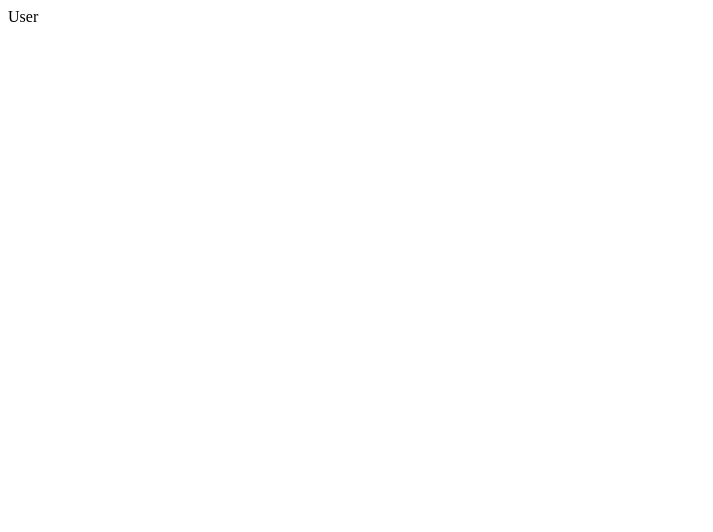
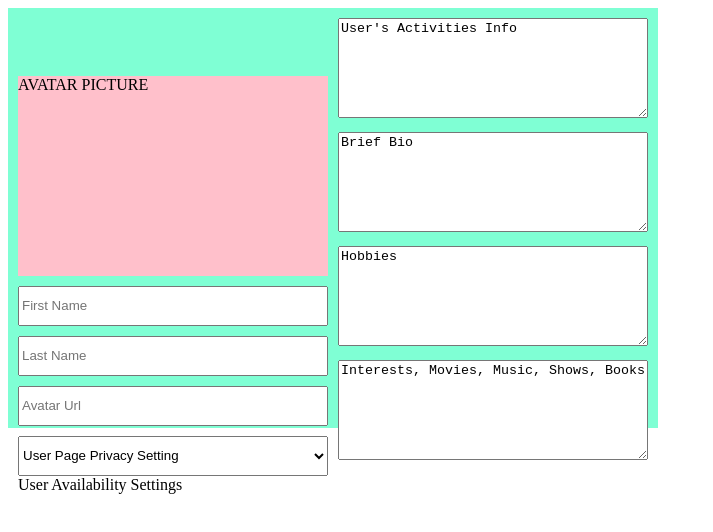
Before and after one commit to JonathanCass/finalproject, a React (Create React App) app in the folder client/: page /User in a window 1280 px wide. Shown: the top 532 px of the page, without its empty margins (0-713 px from the left). Built offline with nearby package versions, Linux system fonts and the light colour scheme.

Commit message:
User Page in progress

```diff
--- a/client/src/components/User.js
+++ b/client/src/components/User.js
@@ -1,15 +1,114 @@
 import React from 'react'
 
+const styles ={
+  top:{
+    width: 650,
+    height: 420,
+    padding: 10,
+    background: 'aquamarine'
+  },
+  topRight:{
+    width: 310,
+    display: 'inline-block',
+    marginLeft: 10
+  },
+  topLeft:{
+    marginTop: '-140px',
+    width: 310,
+    display: 'inline-block'
+  },
+  avatar:{
+    width: 310,
+    height: 200,
+    background: 'pink'
+  },
+  firstName:{
+    marginTop: 10,
+    width: 310,
+    height: 40
+  },
+  lastName:{
+    marginTop: 10,
+    width: 310,
+    height: 40
+  },
+  avatarUrl:{
+    marginTop: 10,
+    width: 310,
+    height: 40
+  },
+  privacy:{
+    marginTop: 10,
+    width: 310,
+    height: 40
+  },
+  activities:{
+    width: 310,
+    height: 100,
+  },
+  bio:{
+    marginTop: 10,
+    width: 310,
+    height: 100,
+  },
+  hobbies:{
+    marginTop: 10,
+    width: 310,
+    height: 100,
+  },
+  interests:{
+    marginTop: 10,
+    width: 310,
+    height: 100,
+  },
+  bottom:{
+
+  }
+}
+
 class User extends React.Component {
-//   constructor(props) {
+  constructor() {
+    super()
+    this.state = {
+      avatarUrl:'',firstName:'',lastName:'',privacy:'',bio:'',hobbies:'',interests:'',activities:[]
+    }
+  }
 
-//    super(props)
-//   }
+  handleChange = (e) => {
+    this.setState({
+      [e.target.name]: e.target.value
+    })
+  }
 
   render() {
     return (
       <div>
-        User
+
+        <div style={styles.top}>
+          <div style={styles.topLeft}>
+            <div style={styles.avatar}>AVATAR PICTURE</div>
+            <input type="text" name="firstName" placeholder="First Name" onChange={this.handleChange} style={styles.firstName} value={this.state.firstName}></input>
+            <input type="text" name="lastName" placeholder="Last Name" onChange={this.handleChange} style={styles.lastName} value={this.state.lastName}></input>
+            <input type="text" name="avatarUrl" placeholder="Avatar Url" onChange={this.handleChange} style={styles.firstName} value={this.state.avatarUrl}></input>
+            <select style={styles.privacy}>
+              <option value="">User Page Privacy Setting</option>
+              <option value="private">Private</option>
+              <option value="friends">Friends Only</option>
+              <option value="public">Public</option>
+            </select>
+           </div>
+           <div style={styles.topRight}>
+            <textarea style={styles.activities}>User's Activities Info</textarea>
+            <textarea style={styles.bio}>Brief Bio</textarea>
+            <textarea style={styles.hobbies}>Hobbies</textarea>
+            <textarea style={styles.interests}>Interests, Movies, Music, Shows, Books</textarea>
+           </div>
+
+          <div style={styles.bottom}>
+            User Availability Settings
+          </div>
+        </div>
+
       </div>
     )
   }
```
